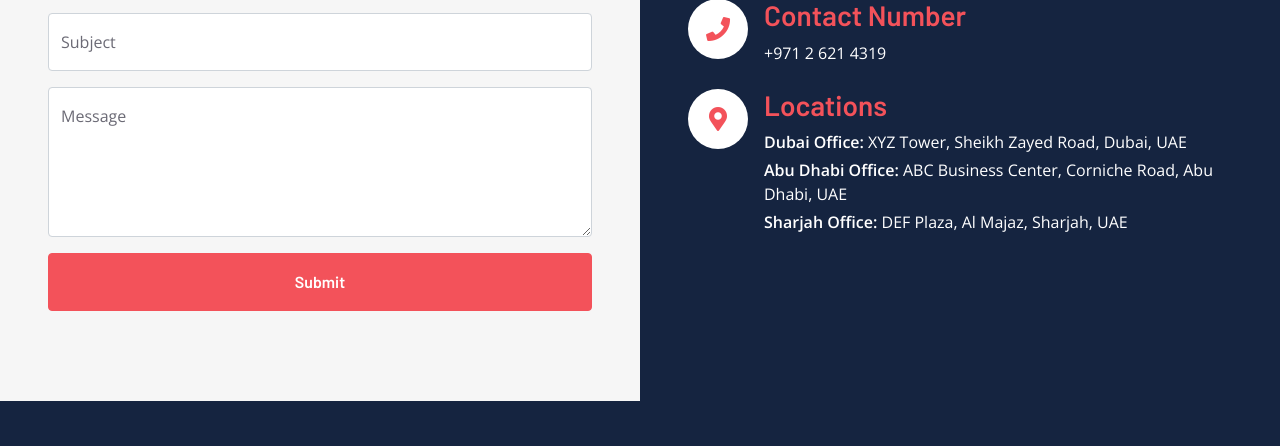
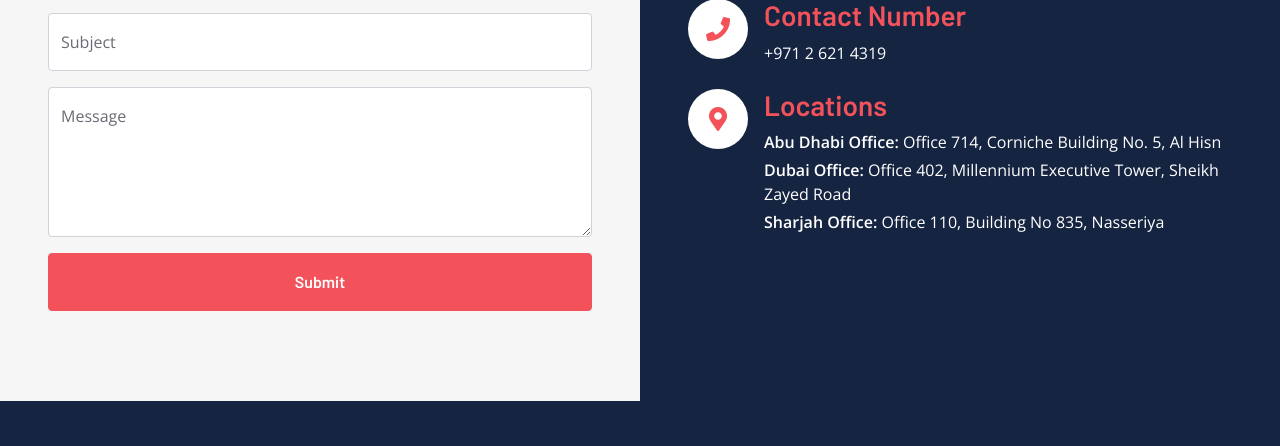
Before and after one commit to aamaudit/aamaudit.com, a plain HTML site: page contact.html in a window 1280 px wide. Shown: the part 578-1024 px from the top of the page. Drawn offline with nearby package versions, Linux system fonts and the light colour scheme.

Commit message:
Updated file with recent changes

```diff
--- a/contact.html
+++ b/contact.html
@@ -152,9 +152,9 @@
                         </div>
                         <div>
                             <h3 class="text-primary">Locations</h3>
-                            <p class="mb-1"><strong>Dubai Office:</strong> XYZ Tower, Sheikh Zayed Road, Dubai, UAE</p>
-                            <p class="mb-1"><strong>Abu Dhabi Office:</strong> ABC Business Center, Corniche Road, Abu Dhabi, UAE</p>
-                            <p class="mb-0"><strong>Sharjah Office:</strong> DEF Plaza, Al Majaz, Sharjah, UAE</p>
+                            <p class="mb-1"><strong>Abu Dhabi Office:</strong> Office 714, Corniche Building No. 5, Al Hisn</p>
+                            <p class="mb-1"><strong>Dubai Office:</strong> Office 402, Millennium Executive Tower, Sheikh Zayed Road</p>
+                            <p class="mb-0"><strong>Sharjah Office:</strong> Office 110, Building No 835, Nasseriya</p>
                         </div>
                     </div>
                 </div>
```
Also changed, not shown: 1 other file.
